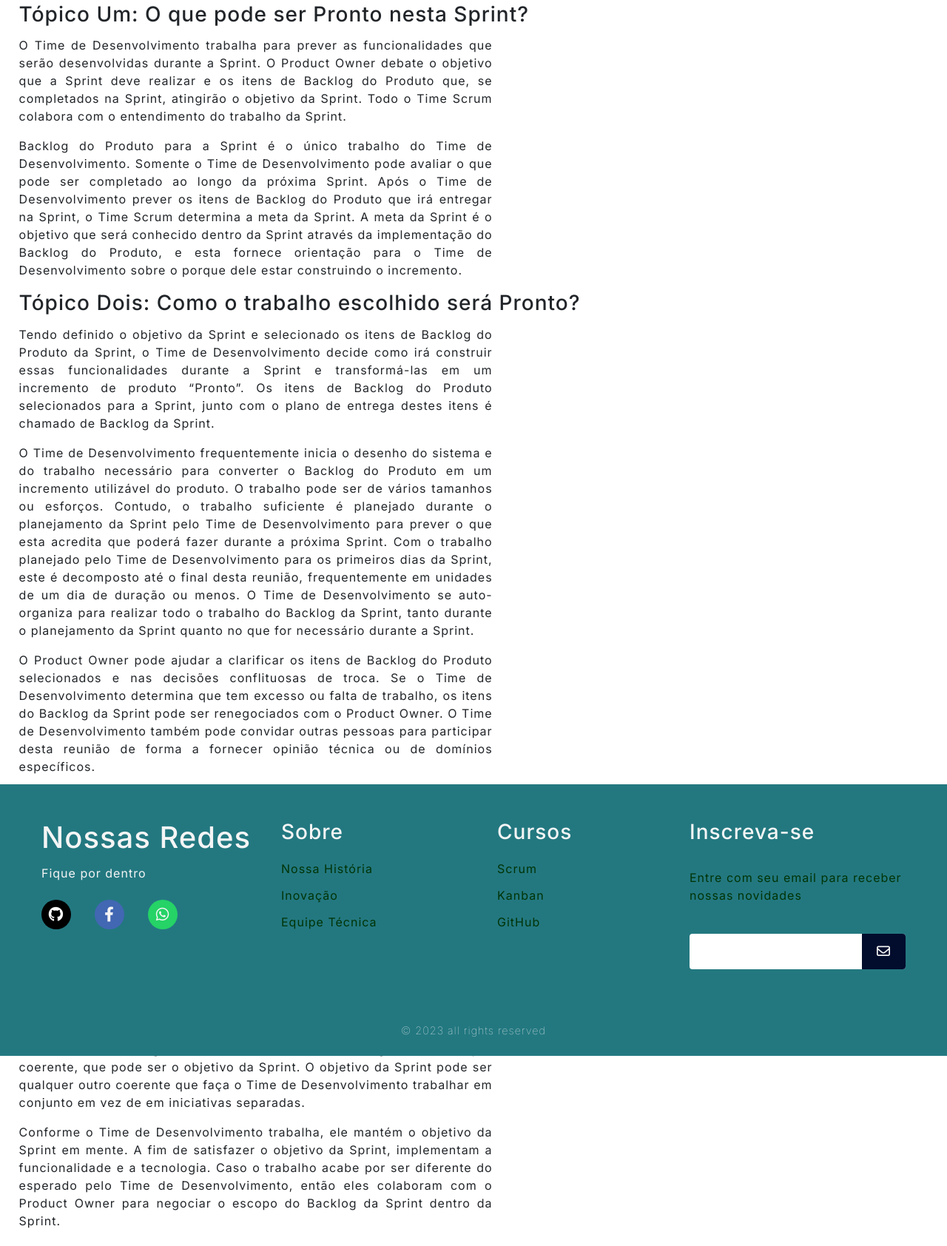
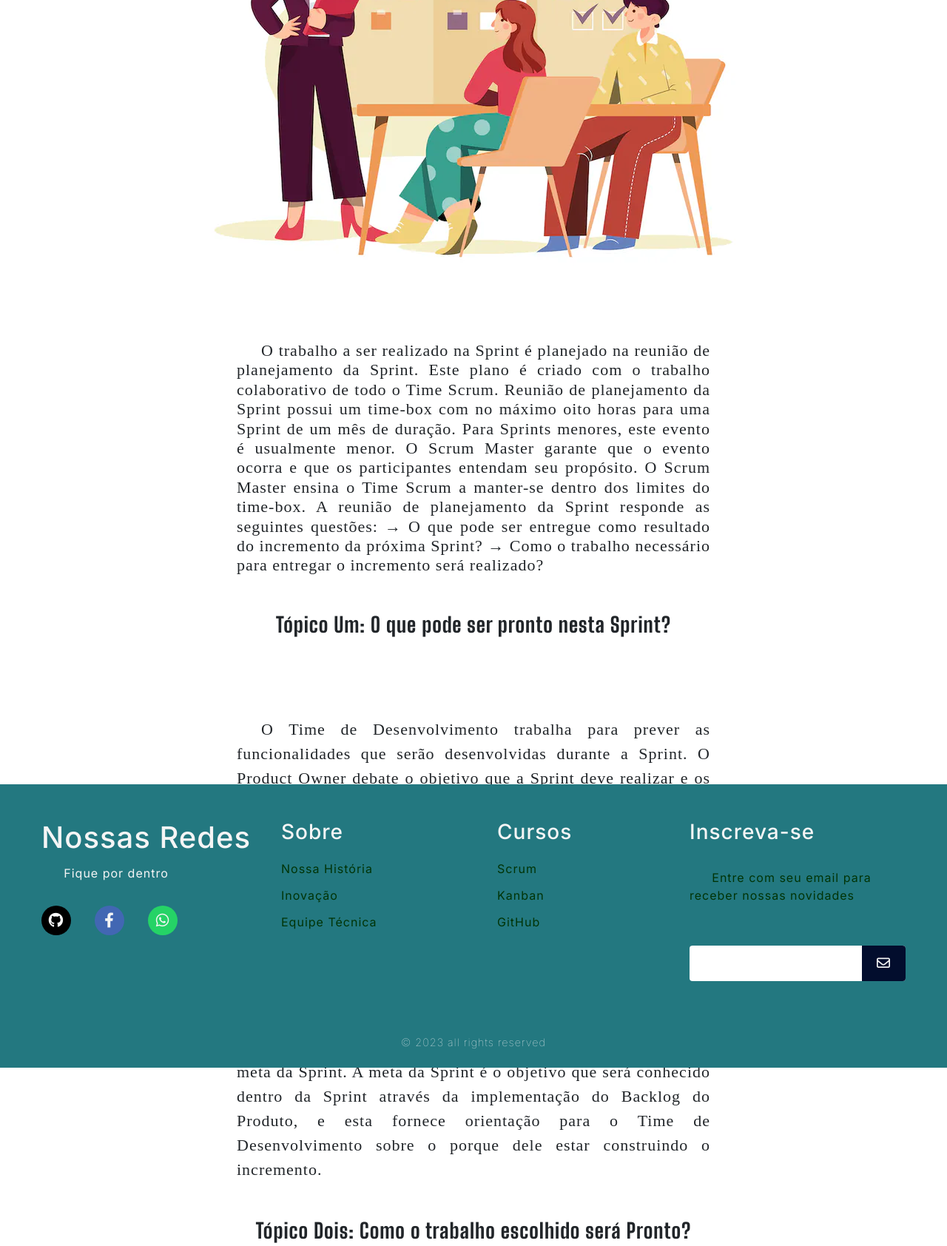
Before and after one commit to ScrumerDataAPI/API, a plain HTML site: page modulo3-3.html in a window 1280 px wide. Shown: the part 500-2184 px from the top of the page at 74% size. Drawn offline with nearby package versions, Linux system fonts and the light colour scheme.

Commit message:
Endentação
Endentação dos paragrafos
textos mod 3-3

```diff
--- a/modulo3-3.html
+++ b/modulo3-3.html
@@ -128,10 +128,18 @@
     </div>
   </nav>
 
-  <h1 style="margin-left:2%";>
-    Reunião de Planejamento da Sprint
+<main>
+  <div class="content">
+
+    <h1 style="font-family: 'Big Shoulders Display', cursive; padding-top: 50px; margin: center; text-align:center;padding-bottom: 50;"><main>
+  <div class="content">
+
+    <h1 style="font-family: 'Big Shoulders Display', cursive; padding-top: 50px; margin: center; text-align:center;padding-bottom: 50;">Reunião de Planejamento da Sprint
 </h1>
-  <p class = "text" style="width: 50%; margin-left: 2%; margin-top: 1%; text-align: justify">
+
+    <img src="imagens/modulo3-_1_.png" class="rounded mx-auto d-block" alt="imagem.png">
+
+    <p style=" font-family: 'Times New Roman', Times, serif; text-align: justify; font-size: 22px; width: 50%; margin: auto; padding-top: 100px; ">
         O trabalho a ser realizado na Sprint é planejado na reunião de planejamento da Sprint. Este plano é criado com o trabalho colaborativo de todo o Time Scrum.
     Reunião de planejamento da Sprint possui um time-box com no máximo oito horas para uma Sprint de um mês de duração. Para Sprints menores, este evento é usualmente menor. O Scrum Master garante que o evento ocorra e que os participantes entendam seu propósito. O Scrum Master ensina o Time Scrum a manter-se dentro dos limites do time-box.
     A reunião de planejamento da Sprint responde as seguintes questões:
@@ -139,57 +147,75 @@
     → Como o trabalho necessário para entregar o incremento será realizado?
 	</p>
 
-  <h3 style="margin-left:2%">
-    Tópico Um: O que pode ser Pronto nesta Sprint?
+	<h3 style="font-family: 'Big Shoulders Display', cursive; padding-top: 50px; margin: center; text-align:center;padding-bottom: 50;">Tópico Um: O que pode ser pronto nesta Sprint?
 	</h3>
 
-  <p class = "text" style="width: 50%; margin-left: 2%; margin-top: 1%; text-align: justify">
+  </div>
+</main></h1>
+
+    <p style=" font-family: 'Times New Roman', Times, serif; text-align: justify; font-size: 22px; width: 50%; margin: auto; padding-top: 100px; ">
     O Time de Desenvolvimento trabalha para prever as funcionalidades que serão desenvolvidas durante a Sprint.
     O Product Owner debate o objetivo que a Sprint deve realizar e os itens de Backlog do Produto que, se completados na Sprint, atingirão o objetivo da Sprint.
     Todo o Time Scrum colabora com o entendimento do trabalho da Sprint.
 	</p>
-  <p class = "text" style="width: 50%; margin-left: 2%; margin-top: 1%; text-align: justify">
+
+	<p style=" font-family: 'Times New Roman', Times, serif; text-align: justify; font-size: 22px; width: 50%; margin: auto; padding-top: 100px; ">
     Backlog do Produto para a Sprint é o único trabalho do Time de Desenvolvimento. Somente o Time de Desenvolvimento pode avaliar o que pode ser completado ao longo da próxima Sprint.
     Após o Time de Desenvolvimento prever os itens de Backlog do Produto que irá entregar na Sprint, o Time Scrum determina a meta da Sprint.
     A meta da Sprint é o objetivo que será conhecido dentro da Sprint através da implementação do Backlog do Produto, e esta fornece orientação para o Time de Desenvolvimento sobre o porque dele estar construindo o incremento.
 	</p>
 
-  <h3 style="margin-left:2%">
-    Tópico Dois: Como o trabalho escolhido será Pronto?
+	<h3 style="font-family: 'Big Shoulders Display', cursive; padding-top: 50px; margin: center; text-align:center;padding-bottom: 50;">Tópico Dois: Como o trabalho escolhido será Pronto?
 	</h3>
-  <p class = "text" style="width: 50%; margin-left: 2%; margin-top: 1%; text-align: justify">
+
+  </div>
+</main></h1>
+
+    <p style=" font-family: 'Times New Roman', Times, serif; text-align: justify; font-size: 22px; width: 50%; margin: auto; padding-top: 100px; ">
     Tendo definido o objetivo da Sprint e selecionado os itens de Backlog do Produto da Sprint, o Time de Desenvolvimento decide como irá construir essas funcionalidades durante a Sprint e transformá-las em um incremento de produto “Pronto”.
     Os itens de Backlog do Produto selecionados para a Sprint, junto com o plano de entrega destes itens é chamado de Backlog da Sprint.
 	</p>
-  <p class = "text" style="width: 50%; margin-left: 2%; margin-top: 1%; text-align: justify">
+
+	<p style=" font-family: 'Times New Roman', Times, serif; text-align: justify; font-size: 22px; width: 50%; margin: auto; padding-top: 100px; ">
     O Time de Desenvolvimento frequentemente inicia o desenho do sistema e do trabalho necessário para converter o Backlog do Produto em um incremento utilizável do produto.
     O trabalho pode ser de vários tamanhos ou esforços.
     Contudo, o trabalho suficiente é planejado durante o planejamento da Sprint pelo Time de Desenvolvimento para prever o que esta acredita que poderá fazer durante a próxima Sprint.
     Com o trabalho planejado pelo Time de Desenvolvimento para os primeiros dias da Sprint, este é decomposto até o final desta reunião, frequentemente em unidades de um dia de duração ou menos.
     O Time de Desenvolvimento se auto-organiza para realizar todo o trabalho do Backlog da Sprint, tanto durante o planejamento da Sprint quanto no que for necessário durante a Sprint.
 	</p>
-  <p class = "text" style="width: 50%; margin-left: 2%; margin-top: 1%; text-align: justify">
+
+	<p style=" font-family: 'Times New Roman', Times, serif; text-align: justify; font-size: 22px; width: 50%; margin: auto; padding-top: 100px; ">
     O Product Owner pode ajudar a clarificar os itens de Backlog do Produto selecionados e nas decisões conflituosas de troca.
     Se o Time de Desenvolvimento determina que tem excesso ou falta de trabalho, os itens do Backlog da Sprint pode ser renegociados com o Product Owner.
     O Time de Desenvolvimento também pode convidar outras pessoas para participar desta reunião de forma a fornecer opinião técnica ou de domínios específicos.
 	</p>
-  <p class = "text" style="width: 50%; margin-left: 2%; margin-top: 1%; text-align: justify">
+
+	<p style=" font-family: 'Times New Roman', Times, serif; text-align: justify; font-size: 22px; width: 50%; margin: auto; padding-top: 100px; ">
 	No final do planejamento da Sprint, o Time de Desenvolvimento deve ser capaz de explicar ao Product Owner e ao Scrum Master
     como pretende trabalhar como equipe auto-organizada para completar o objetivo da Sprint e criar o incremento previsto.
 	</p>
-  <h3 style="margin-left:2%">
-    Objetivo ou meta da Sprint
+
+<h3 style="font-family: 'Big Shoulders Display', cursive; padding-top: 50px; margin: center; text-align:center;padding-bottom: 50;">Objetivo ou meta da Sprint
 	</h3>
-  <p class = "text" style="width: 50%; margin-left: 2%; margin-top: 1%; text-align: justify">
+
+  </div>
+</main></h1>
+
+    <p style=" font-family: 'Times New Roman', Times, serif; text-align: justify; font-size: 22px; width: 50%; margin: auto; padding-top: 100px; ">
     A meta da Sprint é um objetivo definido para a Sprint que pode ser satisfeito através da implementação do Backlog do Produto. Este fornece uma direção para o Time de Desenvolvimento sobre o porquê de estar construindo o incremento. Este é criado durante a reunião de planejamento da Sprint. O objetivo da Sprint dá ao Time de Desenvolvimento alguma flexibilidade a respeito da funcionalidade que será completada dentro dos limites da Sprint.
 	</p>
-  <p class = "text" style="width: 50%; margin-left: 2%; margin-top: 1%; text-align: justify">
+	<p style=" font-family: 'Times New Roman', Times, serif; text-align: justify; font-size: 22px; width: 50%; margin: auto; padding-top: 100px; ">
     Os itens do Backlog do Produto selecionados entregam uma função coerente, que pode ser o objetivo da Sprint. O objetivo da Sprint pode ser qualquer outro coerente que faça o Time de Desenvolvimento trabalhar em conjunto em vez de em iniciativas separadas.
 	</p>
-  <p class = "text" style="width: 50%; margin-left: 2%; margin-top: 1%; text-align: justify">
-    Conforme o Time de Desenvolvimento trabalha, ele mantém o objetivo da Sprint em mente. A fim de satisfazer o objetivo da Sprint, implementam a funcionalidade e a tecnologia. Caso o trabalho acabe por ser diferente do esperado pelo Time de Desenvolvimento, então eles colaboram com o Product Owner para negociar o escopo do Backlog da Sprint dentro da Sprint.
+
+	<p style=" font-family: 'Times New Roman', Times, serif; text-align: justify; font-size: 22px; width: 50%; margin: auto; padding-top: 100px; ">
+    Conforme o Time de Desenvolvimento trabalha, ele mantém o objetivo da Sprint em mente.
+    A fim de satisfazer o objetivo da Sprint, implementam a funcionalidade e a tecnologia.
+    Caso o trabalho acabe por ser diferente do esperado pelo Time de Desenvolvimento, então eles colaboram com o Product Owner para negociar o escopo do Backlog da Sprint dentro da Sprint.
 	</p>
+
   </div>
+</main>
 
 <footer>
   <div id="footer_content">
--- a/style.css
+++ b/style.css
@@ -166,3 +166,9 @@ footer {
 .pagina{
     margin: auto;
 }
+
+p {
+    margin: 0;
+    text-indent: 3ch;
+    margin-bottom: 2em; // aumenta o espaço em branco após um parágrafo
+  }
```
Also changed, not shown: modulo3-2.html (+1 -1 lines). Lines whose indentation alone changed are shown as unchanged.
